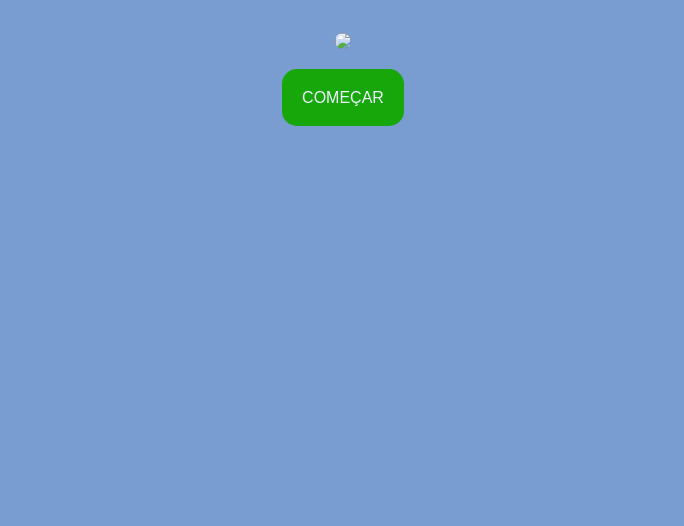
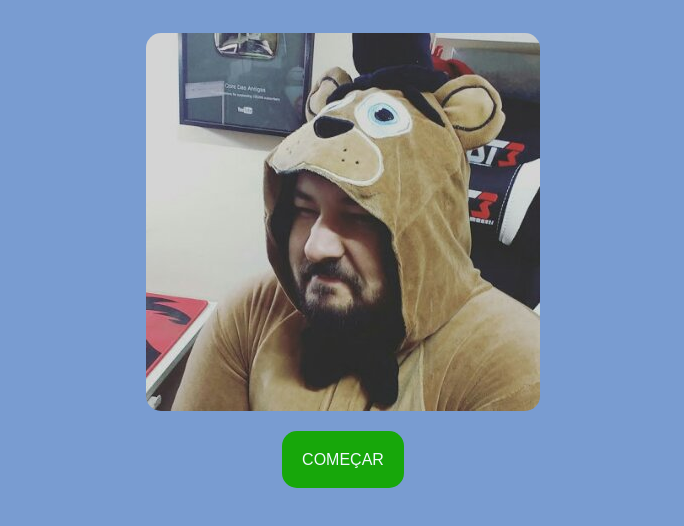
Before and after one commit to iasumiiig/Niver_Gu, a plain HTML site: page index.html in a window 1280 px wide. Shown: the part 212-738 px from the top of the page, without its empty margins (297-981 px from the left). Drawn offline with Linux system fonts and the light colour scheme.

Commit message:
Update index.html

```diff
--- a/index.html
+++ b/index.html
@@ -13,7 +13,7 @@
        <p>Estou fazendo este programinha especialmente para ti. <br> Você basicamente terá que responder algumas perguntinhas e clicar em alguns botões. <br> Espero que se divirta!</p>
        <br>
        <br>
-       <img src="img/toycore.jpg">
+       <img src="toycore.jpg">
        <br>
        <br>
        <br>
```
